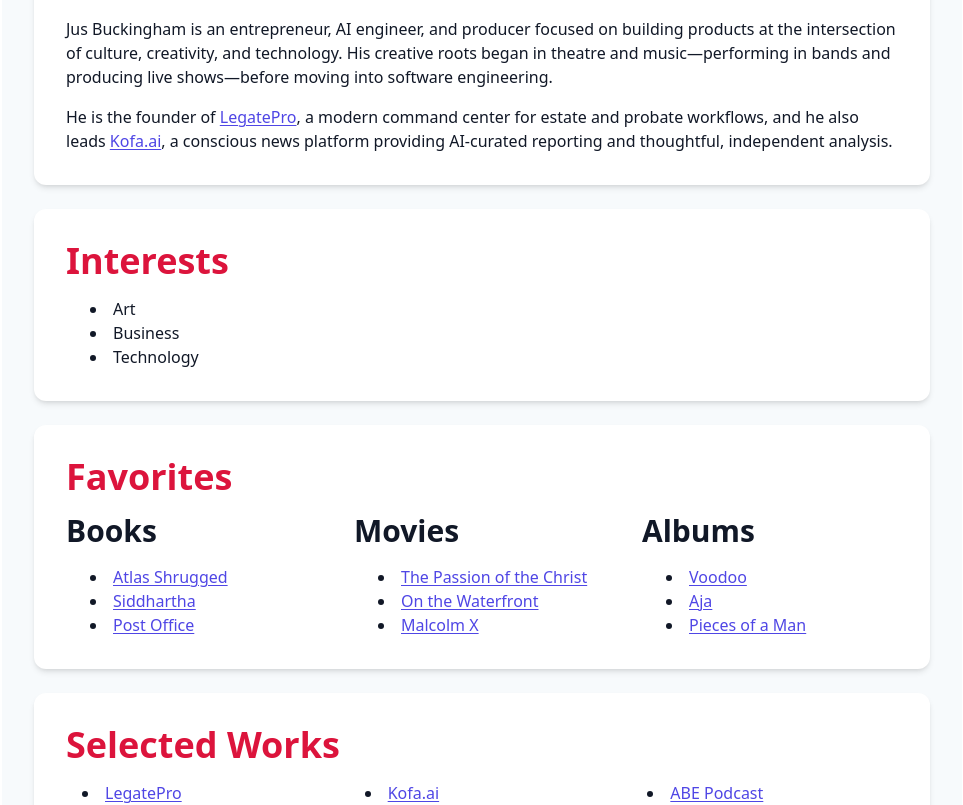
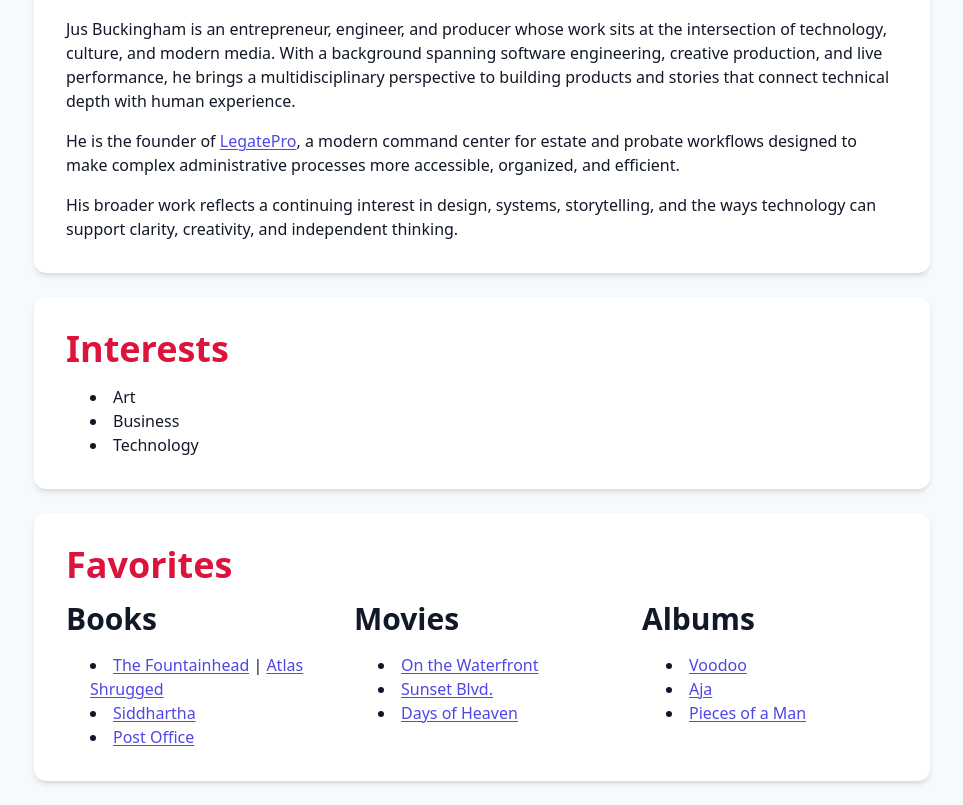
Before and after one commit to jusbuckingham/jusbuckingham, a Next.js app: page / in a window 1280 px wide. Shown: the part 1000-1805 px from the top of the page, without its empty margins (158-1121 px from the left). Built offline with nearby package versions, Linux system fonts and the light colour scheme.

Commit message:
chore: clean README and remove duplicate content

```diff
--- a/components/Layout.tsx
+++ b/components/Layout.tsx
@@ -2,27 +2,47 @@
 
 interface LayoutProps {
   children: ReactNode;
+  className?: string;
+  width?: 'default' | 'wide' | 'narrow';
+  noPadding?: boolean;
 }
 
-const Layout = ({ children }: LayoutProps) => {
+const widthClasses: Record<NonNullable<LayoutProps['width']>, string> = {
+  default: 'max-w-5xl',
+  wide: 'max-w-7xl',
+  narrow: 'max-w-3xl',
+};
+
+const Layout = ({
+  children,
+  className = '',
+  width = 'default',
+  noPadding = false,
+}: LayoutProps) => {
   return (
-    <div className="min-h-screen bg-white text-gray-900 font-sans antialiased">
+    <div className="min-h-dvh scroll-smooth bg-white text-gray-900 font-sans antialiased">
       {/* Skip to content (accessibility) */}
       <a
         href="#content"
-        className="sr-only focus:not-sr-only focus:fixed focus:top-4 focus:left-4 focus:z-50 focus:bg-white focus:text-gray-900 focus:px-4 focus:py-2 focus:rounded-md focus:shadow"
+        className="sr-only focus:not-sr-only focus:fixed focus:top-4 focus:left-4 focus:z-50 focus:rounded-md focus:bg-white focus:px-4 focus:py-2 focus:text-gray-900 focus:shadow-lg focus:outline-none focus:ring-2 focus:ring-gray-900"
       >
         Skip to content
       </a>
+
+      <header className="sr-only">Jus Buckingham</header>
 
       {/* Main Content */}
       <main
         id="content"
         role="main"
-        className="flex-1 w-full max-w-5xl mx-auto px-6 py-12 flex flex-col items-center"
+        className={`mx-auto flex w-full ${widthClasses[width]} flex-1 flex-col ${
+          noPadding ? '' : 'px-6 py-12'
+        } ${className}`.trim()}
       >
-        {children}
+        <div className="w-full max-w-full">{children}</div>
       </main>
+
+      <footer className="sr-only">Official site of Jus Buckingham</footer>
     </div>
   );
 };
--- a/pages/_app.tsx
+++ b/pages/_app.tsx
@@ -6,29 +6,48 @@
   return (
     <>
       <Head>
-        <title>Jus Buckingham | Entrepreneur & AI Engineer</title>
+        <title>Jus Buckingham | Entrepreneur, Engineer & Producer</title>
         <meta name="viewport" content="width=device-width, initial-scale=1" />
-        <meta name="description" content="Official site of Jus Buckingham — entrepreneur, AI engineer, and producer. Founder of LegatePro and Kofa.ai, a conscious news platform." />
+        <meta
+          name="description"
+          content="Official site of Jus Buckingham — entrepreneur, engineer, and producer. Founder of LegatePro."
+          key="description"
+        />
         <meta name="theme-color" content="#dc143c" />
 
         {/* Open Graph Meta Tags */}
-        <meta property="og:title" content="Jus Buckingham" />
-        <meta property="og:description" content="Entrepreneur, AI engineer, and producer. Founder of LegatePro and Kofa.ai." />
-        <meta property="og:image" content="/images/preview.png" />
-        <meta property="og:type" content="website" />
-        <meta property="og:url" content="https://jusbuckingham.com" />
+        <meta property="og:title" content="Jus Buckingham" key="og:title" />
+        <meta
+          property="og:description"
+          content="Entrepreneur, engineer, and producer. Founder of LegatePro."
+          key="og:description"
+        />
+        <meta property="og:image" content="https://jusbuckingham.com/images/preview.png" key="og:image" />
+        <meta property="og:image:alt" content="Portrait preview for Jus Buckingham" key="og:image:alt" />
+        <meta property="og:type" content="website" key="og:type" />
+        <meta property="og:url" content="https://jusbuckingham.com/" key="og:url" />
 
         {/* Twitter Card Meta Tags */}
-        <meta name="twitter:card" content="summary_large_image" />
-        <meta name="twitter:title" content="Jus Buckingham" />
-        <meta name="twitter:description" content="Entrepreneur, AI engineer, and producer. Founder of LegatePro and Kofa.ai." />
-        <meta name="twitter:image" content="/images/preview.png" />
+        <meta name="twitter:card" content="summary_large_image" key="twitter:card" />
+        <meta name="twitter:title" content="Jus Buckingham" key="twitter:title" />
+        <meta
+          name="twitter:description"
+          content="Entrepreneur, engineer, and producer. Founder of LegatePro."
+          key="twitter:description"
+        />
+        <meta name="twitter:image" content="https://jusbuckingham.com/images/preview.png" key="twitter:image" />
+        <meta name="twitter:image:alt" content="Portrait preview for Jus Buckingham" key="twitter:image:alt" />
 
         <link rel="icon" href="/images/favicon.png" type="image/png" />
-        <meta property="og:site_name" content="Jus Buckingham" />
-        <meta property="og:locale" content="en_US" />
-        <link rel="canonical" href="https://jusbuckingham.com/" />
-        <meta name="robots" content="index, follow" />
+        <meta property="og:site_name" content="Jus Buckingham" key="og:site_name" />
+        <meta property="og:locale" content="en_US" key="og:locale" />
+        <link rel="canonical" href="https://jusbuckingham.com/" key="canonical" />
+        <meta name="robots" content="index, follow, max-image-preview:large, max-snippet:-1, max-video-preview:-1" key="robots" />
+        <meta
+          name="googlebot"
+          content="index, follow, max-image-preview:large, max-snippet:-1, max-video-preview:-1"
+          key="googlebot"
+        />
         <meta name="author" content="Jus Buckingham" />
       </Head>
       <Component {...pageProps} />
--- a/pages/index.tsx
+++ b/pages/index.tsx
@@ -16,7 +16,7 @@
       content: (
         <div>
           <p>
-            Jus Buckingham is an entrepreneur, AI engineer, and producer focused on building products at the intersection of culture, creativity, and technology. His creative roots began in theatre and music—performing in bands and producing live shows—before moving into software engineering.
+            Jus Buckingham is an entrepreneur, engineer, and producer whose work sits at the intersection of technology, culture, and modern media. With a background spanning software engineering, creative production, and live performance, he brings a multidisciplinary perspective to building products and stories that connect technical depth with human experience.
           </p>
           <p className="mt-4">
             He is the founder of{' '}
@@ -28,16 +28,10 @@
             >
               LegatePro
             </a>
-            , a modern command center for estate and probate workflows, and he also leads{' '}
-            <a
-              href="https://www.kofa.ai/"
-              target="_blank"
-              rel="noopener noreferrer"
-              className={LINK_CLASS}
-            >
-              Kofa.ai
-            </a>
-            , a conscious news platform providing AI-curated reporting and thoughtful, independent analysis.
+            , a modern command center for estate and probate workflows designed to make complex administrative processes more accessible, organized, and efficient.
+          </p>
+          <p className="mt-4">
+            His broader work reflects a continuing interest in design, systems, storytelling, and the ways technology can support clarity, creativity, and independent thinking.
           </p>
         </div>
       ),
@@ -62,7 +56,7 @@
             {
               category: 'Books',
               items: [
-                { name: 'Atlas Shrugged', url: 'https://en.wikipedia.org/wiki/Atlas_Shrugged' },
+                { name: 'The Fountainhead | Atlas Shrugged', url: 'https://en.wikipedia.org/wiki/The_Fountainhead|https://en.wikipedia.org/wiki/Atlas_Shrugged' },
                 { name: 'Siddhartha', url: 'https://en.wikipedia.org/wiki/Siddhartha_(novel)' },
                 { name: 'Post Office', url: 'https://en.wikipedia.org/wiki/Post_Office_(novel)' },
               ]
@@ -70,9 +64,9 @@
             {
               category: 'Movies',
               items: [
-                { name: 'The Passion of the Christ', url: 'https://en.wikipedia.org/wiki/The_Passion_of_the_Christ' },
                 { name: 'On the Waterfront', url: 'https://en.wikipedia.org/wiki/On_the_Waterfront' },
-                { name: 'Malcolm X', url: 'https://en.wikipedia.org/wiki/Malcolm_X_(1992_film)' },
+                { name: 'Sunset Blvd.', url: 'https://en.wikipedia.org/wiki/Sunset_Boulevard_(film)' },
+                { name: 'Days of Heaven', url: 'https://en.wikipedia.org/wiki/Days_of_Heaven' },
               ]
             },
             {
@@ -87,7 +81,35 @@
             <div key={category}>
               <h3 className="text-2xl md:text-3xl font-bold mb-4">{category}</h3>
               <ul className="list-disc list-inside ml-6">
-                {items.map(({ name, url }) => (
+                {items.map(({ name, url }) => {
+                  if (name.includes('|')) {
+                    const [firstUrl, secondUrl] = url.split('|');
+                    const [firstName, secondName] = name.split('|').map((s) => s.trim());
+
+                    return (
+                      <li key={name}>
+                        <a
+                          href={firstUrl}
+                          target="_blank"
+                          rel="noopener noreferrer"
+                          className={LINK_CLASS}
+                        >
+                          {firstName}
+                        </a>
+                        {' | '}
+                        <a
+                          href={secondUrl}
+                          target="_blank"
+                          rel="noopener noreferrer"
+                          className={LINK_CLASS}
+                        >
+                          {secondName}
+                        </a>
+                      </li>
+                    );
+                  }
+
+                  return (
                     <li key={name}>
                       <a
                         href={url}
@@ -98,7 +120,8 @@
                         {name}
                       </a>
                     </li>
-                ))}
+                  );
+                })}
               </ul>
             </div>
           ))}
@@ -107,29 +130,9 @@
     },
     {
       id: 'selected-works',
-      title: 'Selected Works',
+      title: 'Interview',
       content: (
-        <ul className="grid grid-cols-1 md:grid-cols-3 gap-4">
-          <li className="list-disc list-inside ml-4">
-            <a
-              href="https://legatepro.com/"
-              target="_blank"
-              rel="noopener noreferrer"
-              className={LINK_CLASS}
-            >
-              LegatePro
-            </a>
-          </li>
-          <li className="list-disc list-inside ml-4">
-            <a
-              href="https://www.kofa.ai/"
-              target="_blank"
-              rel="noopener noreferrer"
-              className={LINK_CLASS}
-            >
-              Kofa.ai
-            </a>
-          </li>
+        <ul className="grid grid-cols-1 gap-4">
           <li className="list-disc list-inside ml-4">
             <a
               href="https://podcasts.apple.com/us/podcast/jus-buckingham-keep-the-faith/id1527013923?i=1000508511584"
@@ -154,18 +157,18 @@
         <title>Jus Buckingham | Artist, Technologist, Entrepreneur</title>
         <meta
           name="description"
-          content="The digital home of Jus Buckingham—entrepreneur, AI engineer, and producer. Founder of LegatePro and Kofa.ai. Explore selected works, influences, and contact information."
+          content="The digital home of Jus Buckingham—entrepreneur, engineer, and producer. Founder of LegatePro. Explore interviews, influences, and contact information."
         />
         <meta name="viewport" content="width=device-width, initial-scale=1.0" />
         <link rel="canonical" href="https://jusbuckingham.com/" />
         <meta property="og:title" content="Jus Buckingham | Artist, Technologist, Entrepreneur" />
-        <meta property="og:description" content="The digital home of Jus Buckingham—entrepreneur, AI engineer, and producer. Founder of LegatePro and Kofa.ai. Explore selected works, influences, and contact information." />
+        <meta property="og:description" content="The digital home of Jus Buckingham—entrepreneur, engineer, and producer. Founder of LegatePro. Explore interviews, influences, and contact information." />
         <meta property="og:type" content="website" />
         <meta property="og:url" content="https://jusbuckingham.com/" />
         <meta property="og:image" content="https://jusbuckingham.com/images/grama-and-jus.jpeg" />
         <meta name="twitter:card" content="summary_large_image" />
         <meta name="twitter:title" content="Jus Buckingham | Artist, Technologist, Entrepreneur" />
-        <meta name="twitter:description" content="The digital home of Jus Buckingham—founder of LegatePro and Kofa.ai." />
+        <meta name="twitter:description" content="The digital home of Jus Buckingham—founder of LegatePro." />
         <meta name="twitter:image" content="https://jusbuckingham.com/images/grama-and-jus.jpeg" />
         <script
           type="application/ld+json"
@@ -180,7 +183,6 @@
               image: 'https://jusbuckingham.com/images/grama-and-jus.jpeg',
               sameAs: [
                 'https://legatepro.com/',
-                'https://www.kofa.ai/',
                 'https://podcasts.apple.com/us/podcast/jus-buckingham-keep-the-faith/id1527013923?i=1000508511584'
               ]
             })
```
Also changed, not shown: robots.txt (added), 2 other files (tests, documents, lock files or other folders). Lines whose indentation alone changed are shown as unchanged.
